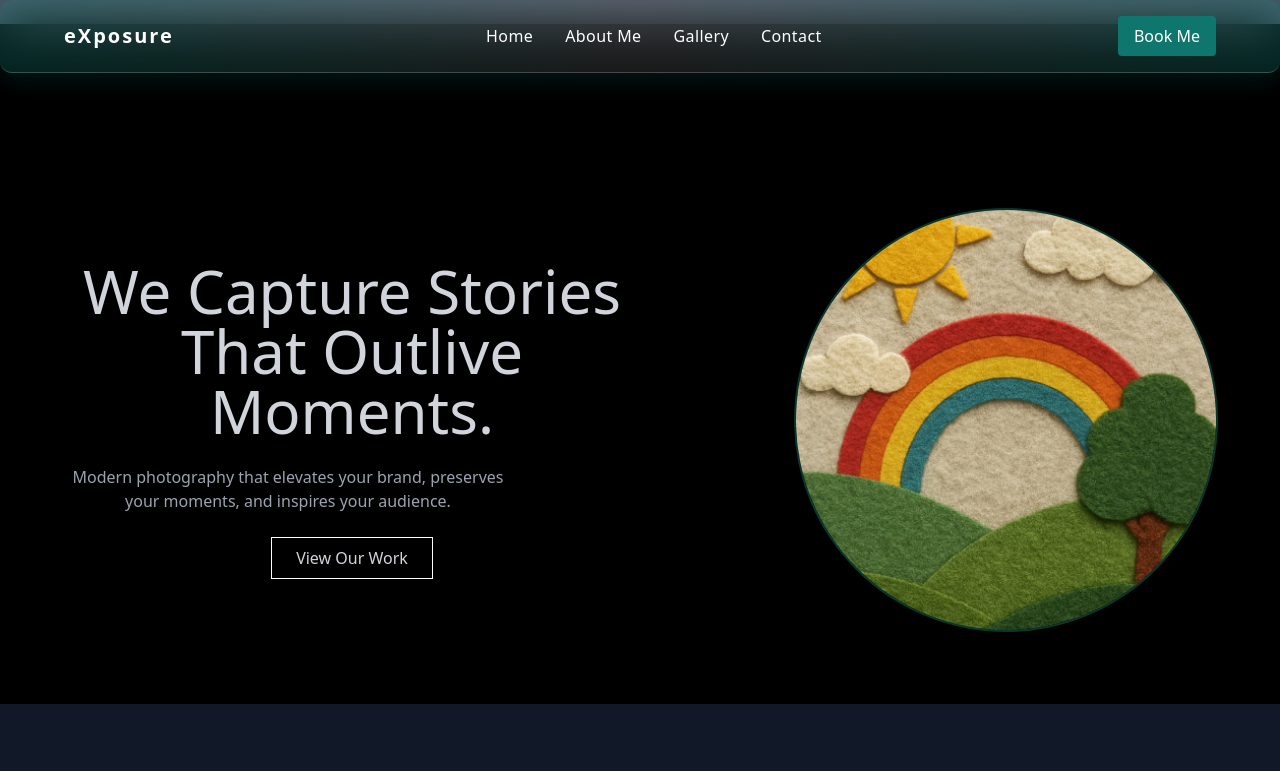
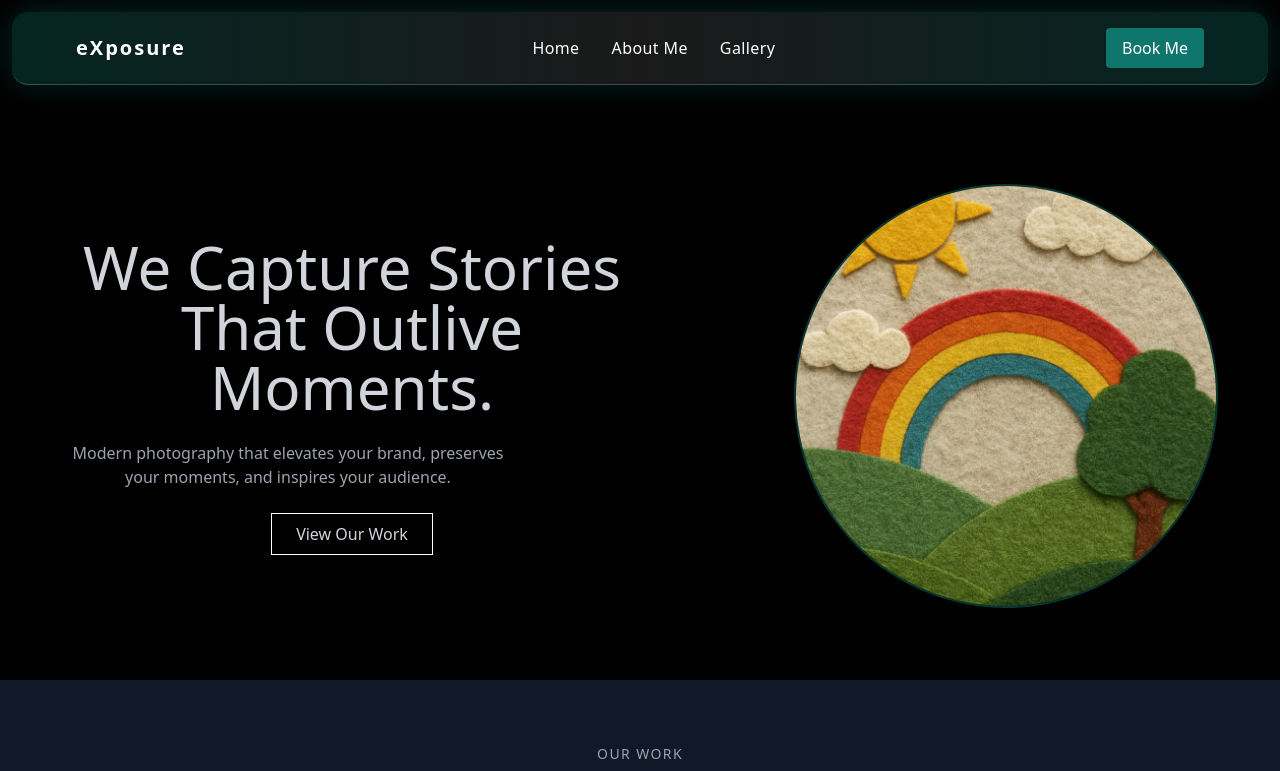
Before and after one commit to Mantochi/photograph, a React (Create React App) app: page /#/ in a window 1280 px wide. Shown: the top 771 px of the page. Built offline with nearby package versions, Linux system fonts and the light colour scheme.

Commit message:
added an all category to the portfolio page then add the link to my header for routing

```diff
--- a/src/components/Layouts/Header.js
+++ b/src/components/Layouts/Header.js
@@ -11,6 +11,7 @@ const Header = () => {
   const location = useLocation();
 
     const isHome = location.pathname === "/";
+     const isAbout = location.pathname.includes("/about");
       const isPortfolio = location.pathname.includes("/portfolio");
 
 
@@ -75,14 +76,14 @@ const Header = () => {
 
 
   return (
-    <header className=" text-white p-3">
+    <header className="text-white fixed top-0 left-0 right-0 z-50 p-3">
 
       {/* ================= NAVBAR ================= */}
-      <nav className={`fixed top-0 left-0 right-0 z-50 px-4 flex items-center justify-between
+      <nav className={`w-full flex items-center justify-between
                      bg-gradient-to-r from-teal-500/20 via-white/10 to-teal-500/20
-                     backdrop-blur-xl border-b border-white/20 rounded-xl
+                     backdrop-blur-xl border-b border-white/20 rounded-2xl
                       shadow-[0_8px_32px_rgba(0,0,0,0.3),0_0_30px_rgba(20,184,166,0.25)]
-                     py-4 md:px-16 transition-transform duration-300
+                     py-4 px-4 md:px-16 transition-transform duration-300
                     ${showNav ? "translate-y-0" : "-translate-y-full"}`}>
 
         {/* Logo */}
@@ -98,16 +99,10 @@ const Header = () => {
           <NavLink to="#skillset"
                  className={`hover:text-teal-400 cursor-pointer ${activeSection === "skillset" ? "after:absolute after:left-0 after:-bottom-1 after:w-full after:h-[2px] after:text-teal-500" : ""}`}>
                   About Me</NavLink>
-          <NavLink to="/portfolio/portrait"
+          <NavLink to="/portfolio/all"
                  className={`hover:text-teal-400 cursor-pointer ${activeSection === "gallery" ? "after:absolute after:left-0 after:-bottom-1 after:w-full after:h-[2px] after:text-teal-500" : ""}`}>
                   Gallery</NavLink>
-          <a href="#contact"
-             onClick={(e) => {
-              e.preventDefault()
-              scrollSec("contact");
-             }}
-             className={`hover:text-teal-400 cursor-pointer ${activeSection === "contact" ? "after:absolute after:left-0 after:-bottom-1 after:w-full after:h-[2px] after:text-teal-500" : ""}`}>
-              Contact</a>
+
         </ul>
 
         {/* CTA + Mobile Menu Button */}
@@ -120,21 +115,21 @@ const Header = () => {
 
     {!isHome && (
       <NavLink to="/">
-        <House size={40} className="hover:text-teal-400 transition transform hover:scale-110 active:scale-95" />
+        <House size={35} className="hover:text-teal-400 transition transform hover:scale-110 active:scale-95" />
 
       </NavLink>
     )}
 
-    {isHome && (
+    {!isAbout && (
       <a href="#skillset">
-        <UserCircle size={40} className="hover:text-teal-400" />
+        <UserCircle size={35} className="hover:text-teal-400" />
 
       </a>
     )}
 
     {!isPortfolio && (
-      <NavLink to="/portfolio/portrait">
-        <Image size={40} className="hover:text-teal-400" />
+      <NavLink to="/portfolio/all">
+        <Image size={35} className="hover:text-teal-400" />
 
       </NavLink>
     )}
@@ -145,6 +140,10 @@ const Header = () => {
   {/* CTA LAST */}
   <a
     href="#contact"
+    onClick={(e) => {
+      e.preventDefault()
+      scrollSec("contact");
+    }}
     className="bg-teal-700 hover:bg-teal-500 px-4 py-2 text-base rounded transition duration-300"
   >
     Book Me
--- a/src/components/Layouts/PortfolioDesk.js
+++ b/src/components/Layouts/PortfolioDesk.js
@@ -12,7 +12,10 @@ export default function PortfolioDesk({ images }) {
 
   const [selectedImage, setSelectedImage] = useState(null);
 
-  const gallery = images[category?.toLowerCase()] || [];
+  const gallery = category === "all"
+  ? Object.values(images).flat()
+  : images[category] || [];
+
   console.log(gallery);
 
   const nextImage = () => {
@@ -25,14 +28,17 @@ export default function PortfolioDesk({ images }) {
   };
 
   return (
-    <section className="bg-[#0f172a] min-h-screen py-20 px-6 text-white">
+    <section className="bg-[#0f172a] min-h-screen py-20 px-6 text-white pt-28">
+
 
       <h1 className="text-4xl md:text-5xl font-semibold capitalize mb-10">
-        {category} Photography
+        {category === "all"
+        ? "Gallery"
+         : `${category.charAt(0).toUpperCase() + category.slice(1)} Photography`}
       </h1>
 
-    <div className="flex gap-4 mb-10 backdrop-blur-md bg-white/5 p-2 rounded-xl w-fit border border-white/10">
-          {["portrait", "landscape"].map((cat) => (
+    <div className="flex gap-4 mb-10 backdrop-blur-md bg-white/5 p-2 rounded-xl w-fit overflow-x-auto md:overflow-x-visible border border-white/10 no-scrollbar">
+          {["all", "portrait", "landscape", "wedding", "commercial"].map((cat) => (
        <Link
         key={cat}
         to={`/portfolio/${cat}`}
--- a/src/index.css
+++ b/src/index.css
@@ -21,6 +21,15 @@
   background: #0d9488;
 }
 
+
+.no-scrollbar::-webkit-scrollbar {
+  display: none;
+}
+.no-scrollbar {
+  -ms-overflow-style: none;
+  scrollbar-width: none;
+}
+
 html {
     scroll-behavior: smooth;
 }
```
